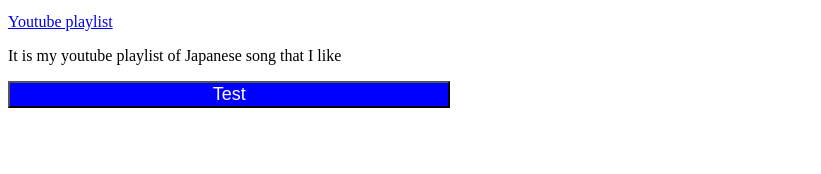
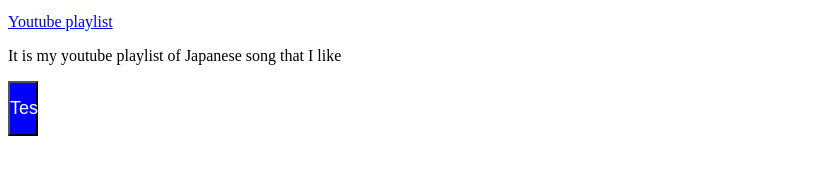
Before and after one commit to ManS1626/Test_Website2, a plain HTML site: page index.html in a window 1280 px wide. Shown: the part 334-508 px from the top of the page, without its empty margins (0-821 px from the left). Drawn offline with Linux system fonts and the light colour scheme.

Commit message:
Update index.html

```diff
--- a/index.html
+++ b/index.html
@@ -8,8 +8,9 @@
                 font-size: large;
                 color: rgb(255, 255, 255);
                 background-color: rgb(255, 149, 149);
-                width: 35%;
-                max-width: 100%;
+                width: 80vw;
+                max-width: 30px;
+                padding: 15px 0;
                 box-sizing: border-box;
             }
         </style>
```
